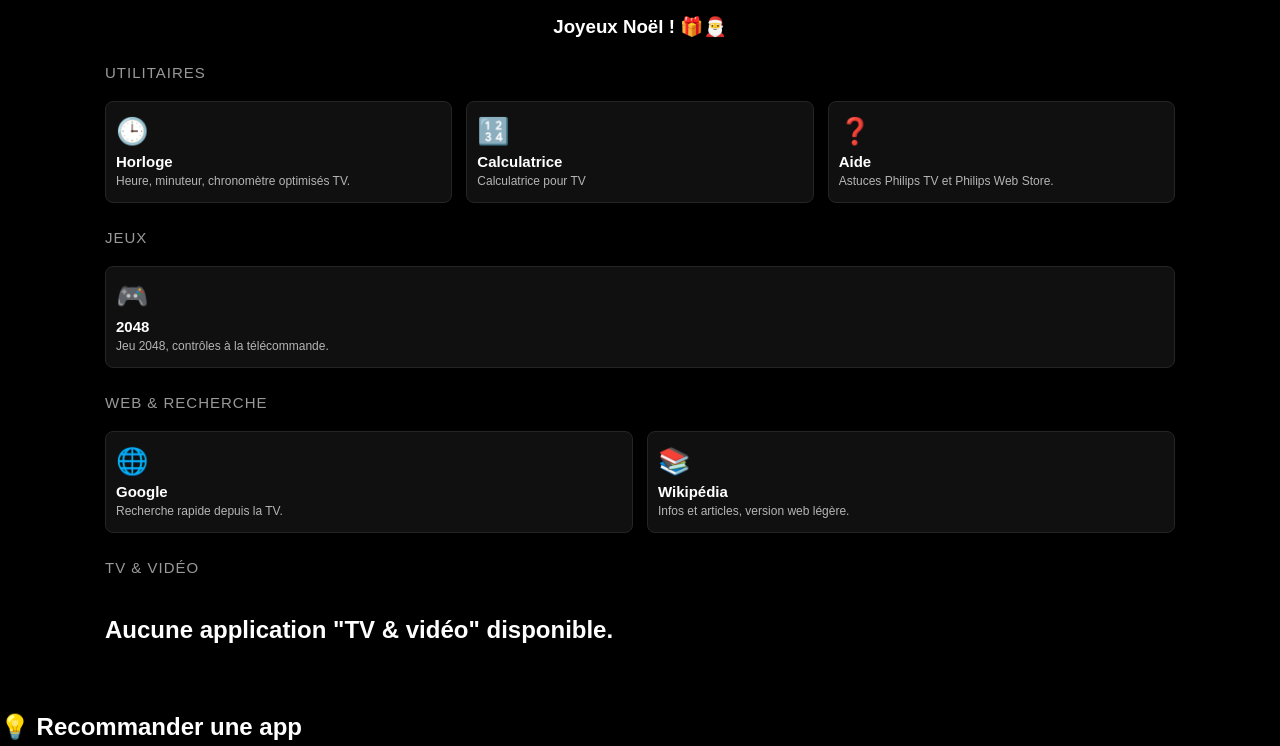
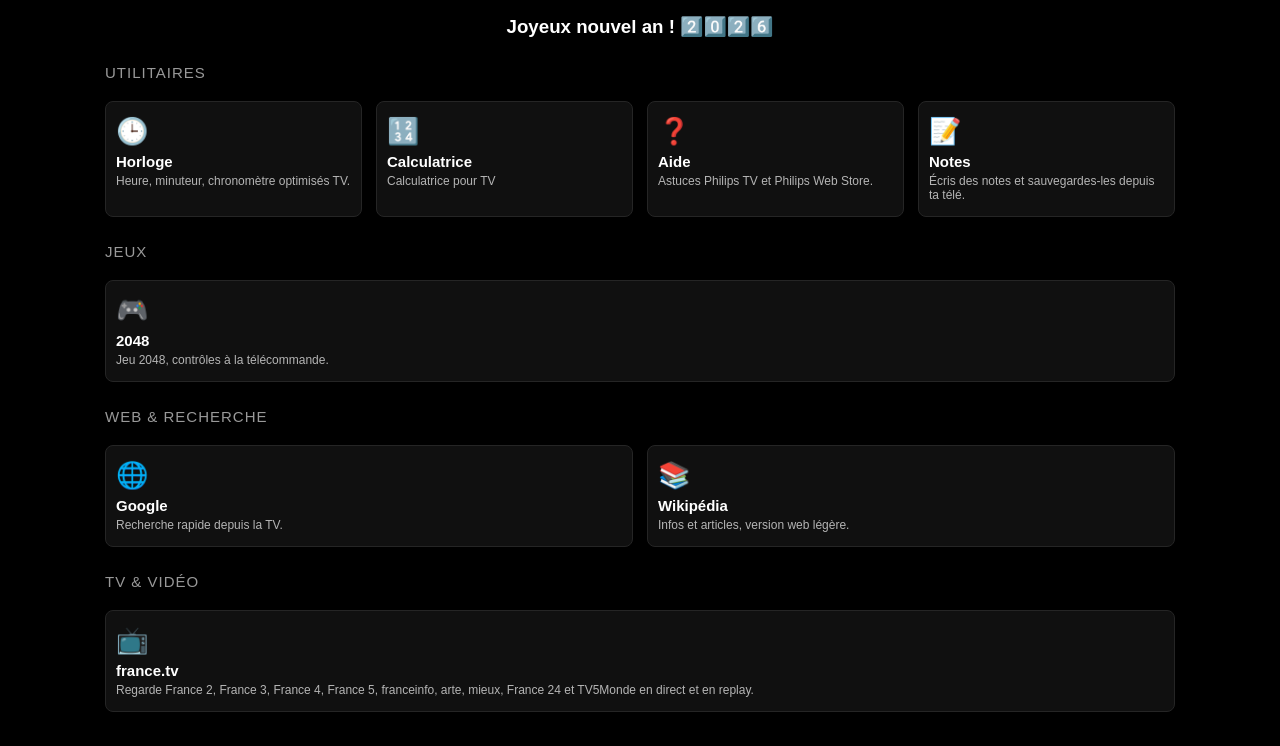
Before and after one commit to MxsbDream/philipswebstore, a plain HTML site: page index.html in a window 1280 px wide. Shown: the part 54-800 px from the top of the page. Drawn offline with Linux system fonts and the light colour scheme.

Commit message:
Update holiday greeting and add new links

```diff
--- a/index.html
+++ b/index.html
@@ -1,3 +1,4 @@
+
 <!DOCTYPE html>
 <html lang="fr">
 <head>
@@ -101,7 +102,7 @@
   <div class="wrapper">
     <header>
       <h1>Philips Web Store</h1>
-      <h3>Joyeux Noël ! 🎁🎅</h3>
+      <h3>Joyeux nouvel an ! 2️⃣0️⃣2️⃣6️⃣</h3>
     </header>
 
     <div class="section-title">Utilitaires</div>
@@ -123,6 +124,13 @@
         <div class="tile-title">Aide</div>
         <div class="tile-desc">Astuces Philips TV et Philips Web Store.</div>
       </a>
+
+      <a class="tile" href="https://pws-notes.vercel.app/">
+        <div class="tile-icon">📝</div>
+        <div class="tile-title">Notes</div>
+        <div class="tile-desc">Écris des notes et sauvegardes-les depuis ta télé.</div>
+      </a>
+
     </div>
 
     <div class="section-title">Jeux</div>
@@ -151,7 +159,11 @@
 
     <div class="section-title">TV & vidéo</div>
     <div class="grid">
-    <h2>Aucune application "TV & vidéo" disponible.</h2>
+    <a class="tile" href="https://philips-smart-tv.yatta.francetv.fr">
+        <div class="tile-icon">📺</div>
+        <div class="tile-title">france.tv</div>
+        <div class="tile-desc">Regarde France 2, France 3, France 4, France 5, franceinfo, arte, mieux, France 24 et TV5Monde en direct et en replay.</div>
+    </a>
     </div>
 
 
```
